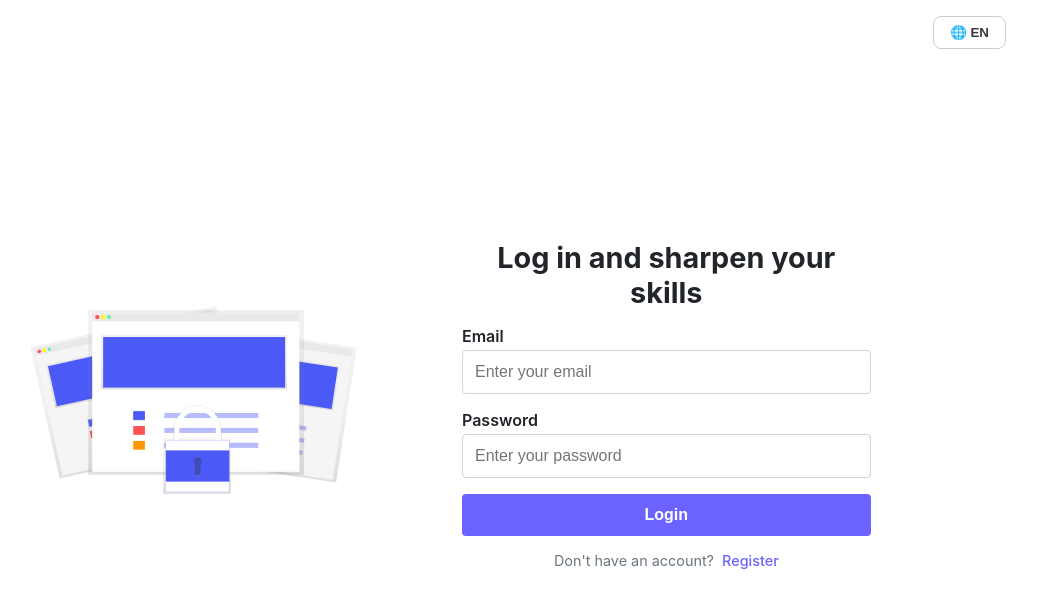
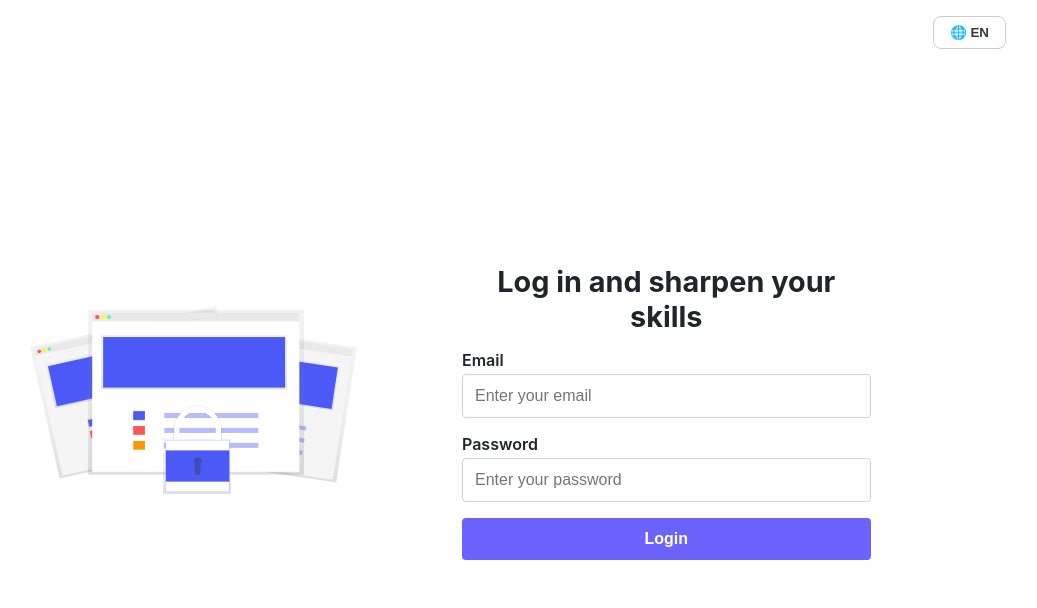
Before and after one commit to TonySandro/pov-mk, a React (Create React App) app: page / in a window 1280 px wide. Shown: the top 608 px of the page, without its empty margins (210-1247 px from the left). Built offline with nearby package versions, Linux system fonts and the light colour scheme.

Commit message:
refactor: remove unused code in loginComponent

```diff
--- a/src/components/login/loginComponent.module.scss
+++ b/src/components/login/loginComponent.module.scss
@@ -90,21 +90,3 @@
     background: #5b54d3;
   }
 }
-
-.bottomText {
-  font-size: 0.9rem;
-  color: #6c757d;
-  margin-top: 1rem;
-  text-align: center;
-}
-
-.registerLink {
-  color: #6c63ff;
-  text-decoration: none;
-  font-weight: 500;
-  margin-left: 0.25rem;
-
-  &:hover {
-    text-decoration: underline;
-  }
-}
--- a/src/components/login/loginComponent.tsx
+++ b/src/components/login/loginComponent.tsx
@@ -69,11 +69,6 @@ const LoginComponent: React.FC = () => {
 
             <button className={styles.loginButton} type="submit">{t('login:submit')}</button>
           </form>
-
-          <p className={styles.bottomText}>
-            {t('login:noAccount')}{' '}
-            <a className={styles.registerLink} href="#cadastro">{t('login:register')}</a>
-          </p>
         </div>
       </div>
     </section>
```
